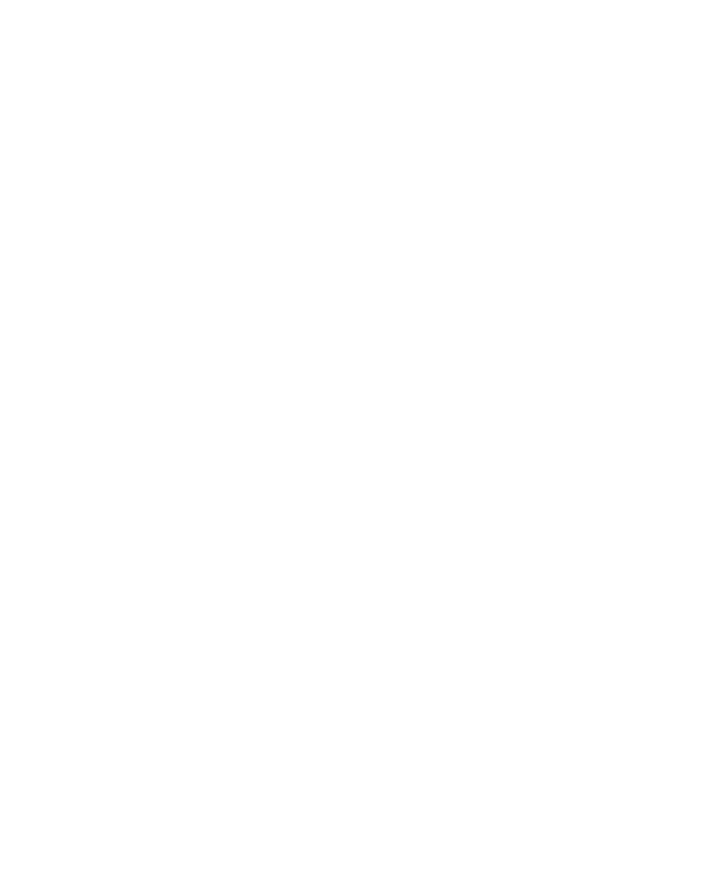
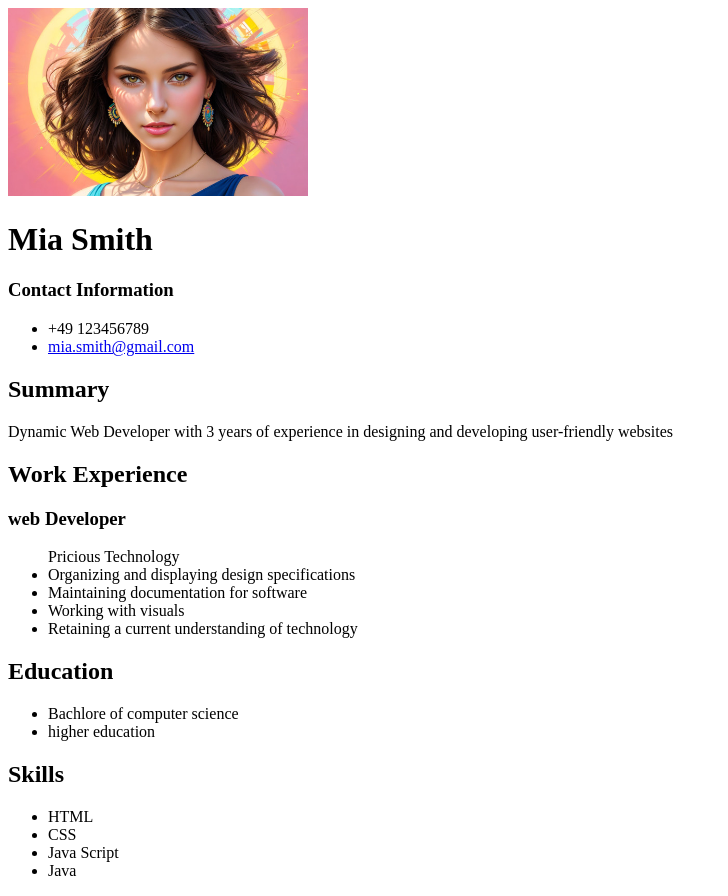
Before and after one commit to AnkitaMalani/wbs-primer-excercise, a plain HTML site: page html-resume/index.html in a window 1280 px wide. Shown: the whole page, without its empty margins (0-728 px from the left). Before the commit the page ends 800 px from the top, so only its background shows below. Drawn offline with Linux system fonts and the light colour scheme.

Commit message:
added strecture html resume

```diff
--- a/html-resume/index.html
+++ b/html-resume/index.html
@@ -6,6 +6,34 @@
     <title>Document</title>
 </head>
 <body>
-
+    <img src="./picture.jpg" alt="Mia amith picture" width="300">
+    <h1>Mia Smith</h1>
+    <h3>Contact Information</h3>
+    <ul>
+        <li>+49 123456789</li>
+        <li><a href="#">mia.smith@gmail.com</a></li>
+    </ul>
+    <h2>Summary</h2>
+    <p>Dynamic Web Developer with 3 years of experience in designing and developing user-friendly websites</p>
+    <h2>Work Experience</h2>
+    <h3>web Developer</h3>
+    <ul>Pricious Technology
+        <li>Organizing and displaying design specifications</li>
+        <li>Maintaining documentation for software</li>
+        <li>Working with visuals</li>
+        <li>Retaining a current understanding of technology</li>
+    </ul>
+    <h2>Education</h2>
+    <ul>
+        <li>Bachlore of computer science</li>
+        <li>higher education</li>
+    </ul>
+    <h2>Skills</h2>
+    <ul>
+        <li>HTML</li>
+        <li>CSS</li>
+        <li>Java Script</li>
+        <li>Java</li>
+    </ul>
 </body>
 </html>
```
Also changed, not shown: html-resume/picture.jpg (added).
